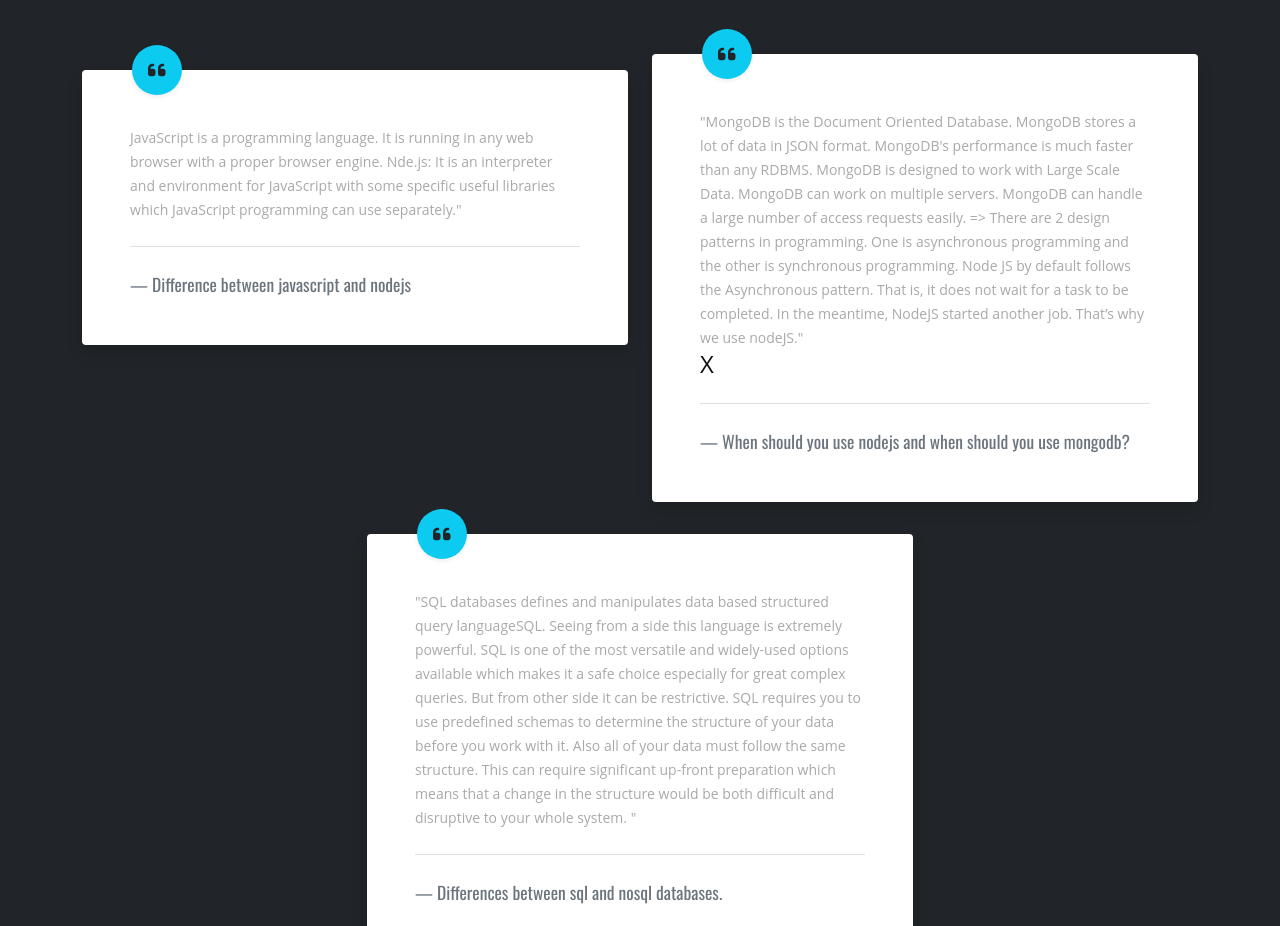
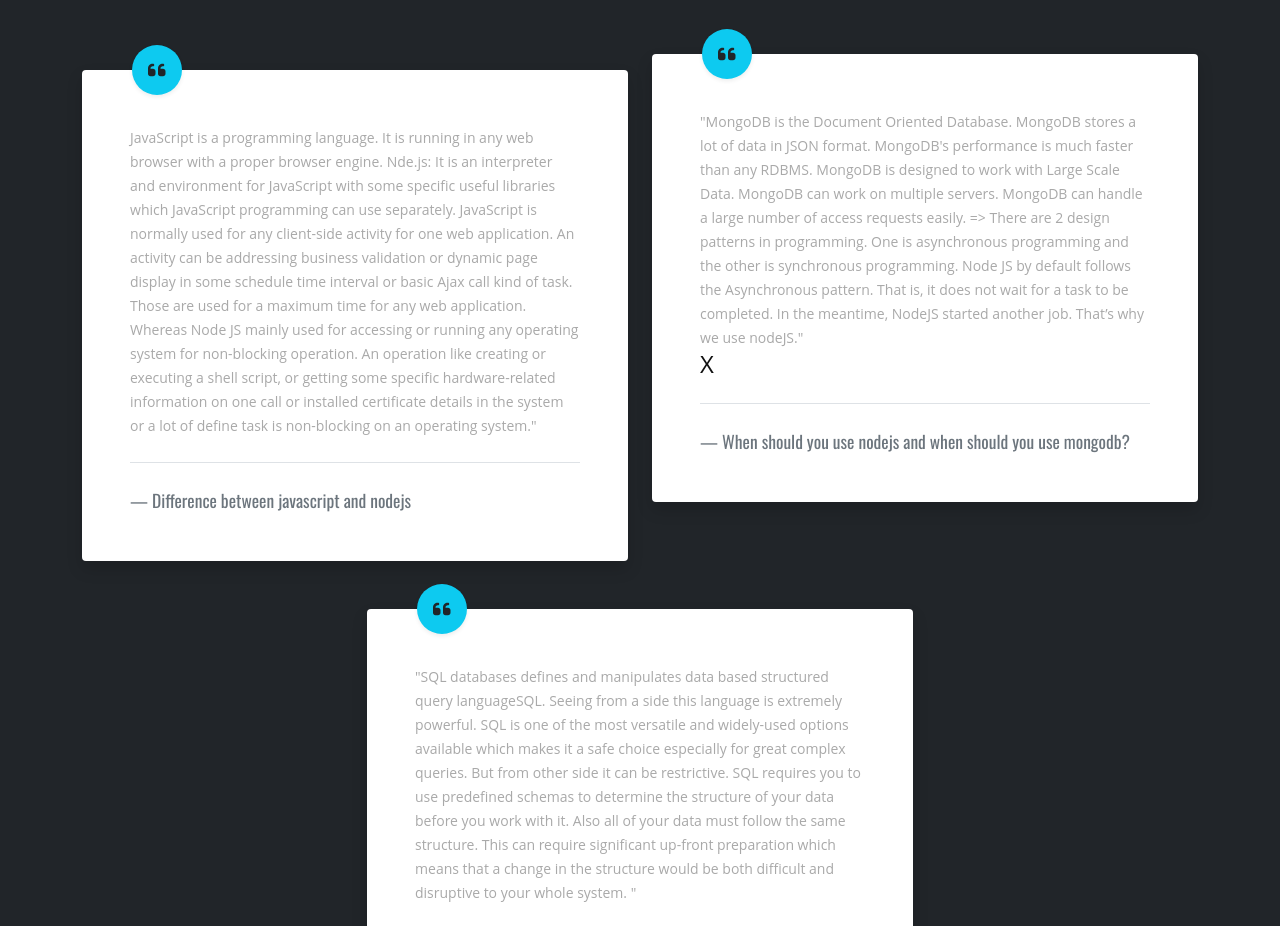
Before and after one commit to RAHAT-RH/assignment-11-gym-Equipment-store, a React (Create React App) app: page /blog in a window 1280 px wide. Shown: the part 902-1828 px from the top of the page. Built offline with nearby package versions, Linux system fonts and the light colour scheme; no server answers.

Commit message:
quesion answer three

```diff
--- a/src/component/Blog/Blog.js
+++ b/src/component/Blog/Blog.js
@@ -33,7 +33,7 @@
                         <div className="col-lg-6 mx-auto my-4 ">
                             <blockquote className="blockquote blockquote-custom bg-white p-5 shadow rounded ">
                                 <div className="blockquote-custom-icon bg-info shadow-sm"><FontAwesomeIcon icon={faQuoteLeft}></FontAwesomeIcon></div>
-                                <p className="mb-0 mt-2 font-italic">JavaScript is a programming language. It is running in any web browser with a proper browser engine. Nde.js: It is an interpreter and environment for JavaScript with some specific useful libraries which JavaScript programming can use separately."</p>
+                                <p className="mb-0 mt-2 font-italic">JavaScript is a programming language. It is running in any web browser with a proper browser engine. Nde.js: It is an interpreter and environment for JavaScript with some specific useful libraries which JavaScript programming can use separately. JavaScript is normally used for any client-side activity for one web application. An activity can be addressing business validation or dynamic page display in some schedule time interval or basic Ajax call kind of task. Those are used for a maximum time for any web application. Whereas Node JS mainly used for accessing or running any operating system for non-blocking operation. An operation like creating or executing a shell script, or getting some specific hardware-related information on one call or installed certificate details in the system or a lot of define task is non-blocking on an operating system."</p>
                                 <footer className="blockquote-footer pt-4 mt-4 border-top">Difference between javascript and nodejs
                                     <cite title="Source Title"></cite>
                                 </footer>
```
